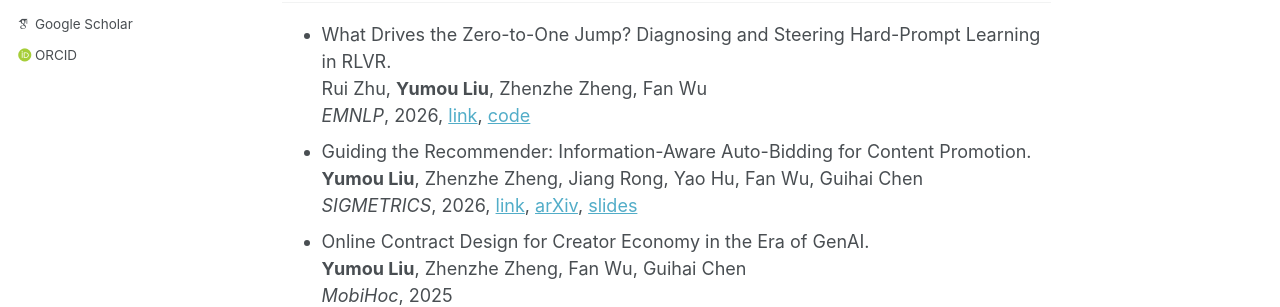
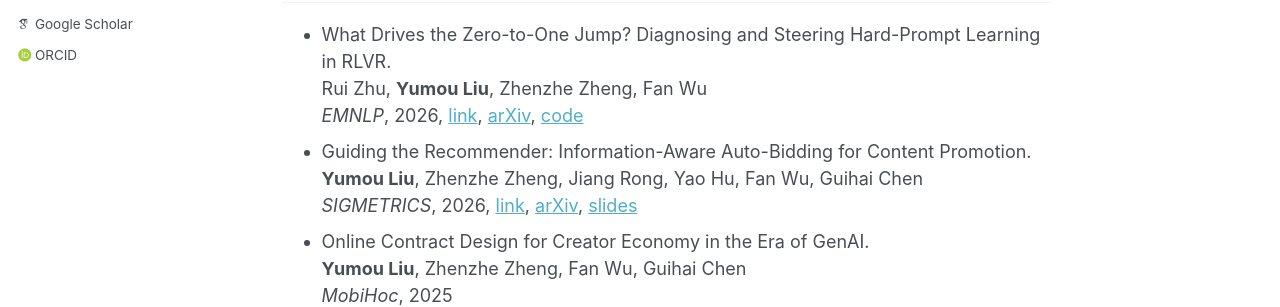
Before and after one commit to liuyumou/liuyumou.github.io, a Jekyll site: the page built from _pages/about.md, in a window 1280 px wide and 900 px high. Shown: the part 415-722 px from the top of the window. Built offline with Jekyll 4.4.1, drawn with Linux system fonts in a browser that asks for light colours; some web fonts are replaced.

Commit message:
Add arXiv link for EMNLP 2026 paper

```diff
--- a/_pages/about.md
+++ b/_pages/about.md
@@ -15,7 +15,7 @@ My research interests include mechanism design, algorithmic game theory and opti
 
 - What Drives the Zero-to-One Jump? Diagnosing and Steering Hard-Prompt Learning in RLVR.\
   Rui Zhu, **Yumou Liu**, Zhenzhe Zheng, Fan Wu\
-  *EMNLP*, 2026, [link](https://aclanthology.org/2026.emnlp-main.1821/), [code](https://github.com/jameszhu-pixel-time/Z2O)
+  *EMNLP*, 2026, [link](https://aclanthology.org/2026.emnlp-main.1821/), [arXiv](https://arxiv.org/abs/2611.02747), [code](https://github.com/jameszhu-pixel-time/Z2O)
 - Guiding the Recommender: Information-Aware Auto-Bidding for Content Promotion.\
   **Yumou Liu**, Zhenzhe Zheng, Jiang Rong, Yao Hu, Fan Wu, Guihai Chen\
   *SIGMETRICS*, 2026, [link](https://dl.acm.org/doi/10.1145/3788094), [arXiv](https://arxiv.org/abs/2601.20422), [slides](/files/sigmetrics2026-guiding-recommender-slides.pdf)
```
Also changed, not shown: _pages/publications.md (+1 -1 lines).
